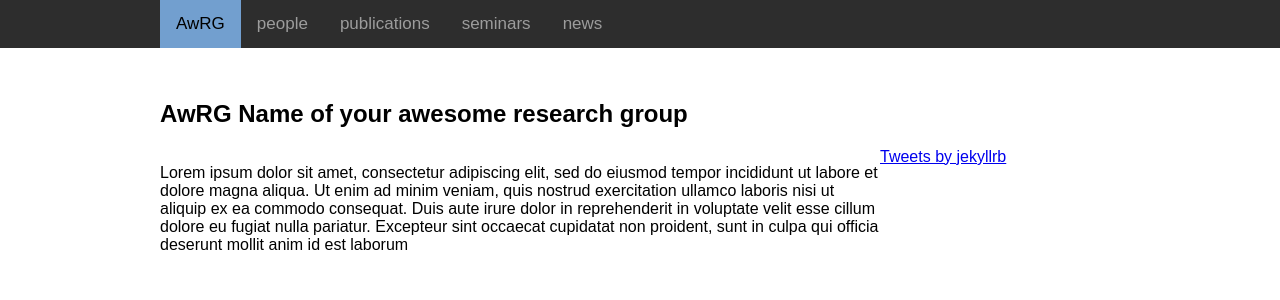
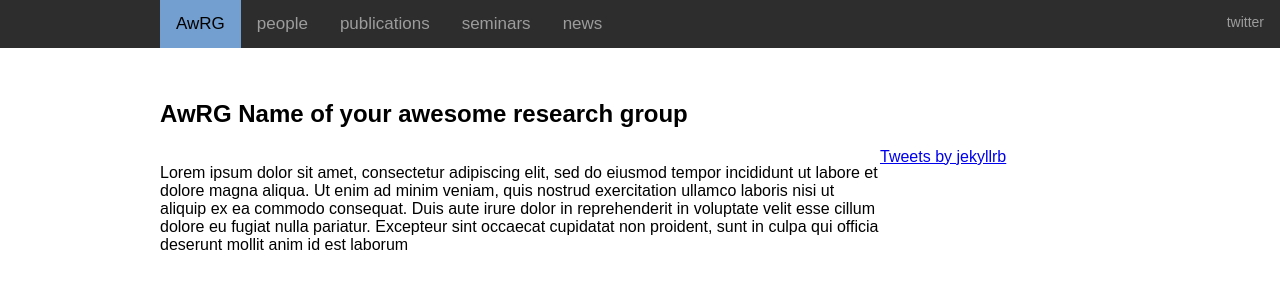
Before and after one commit to gherardovarando/web-group-template, a Jekyll site: the page built from index.md, in a window 1280 px wide. Shown: the top 300 px of the page. Built offline with Jekyll 4.4.1, drawn with Linux system fonts in a browser that asks for light colours; comment, search, counter and statistics services are not loaded.

Commit message:
upd links

```diff
--- a/_config.yml
+++ b/_config.yml
@@ -97,3 +97,7 @@ roles:
       title: PostDoc
     - id: phd
       title: Phd student
+
+links:
+   - name: twitter
+     url: https://twitter.com/jekyllrb
--- a/_includes/topmenu.html
+++ b/_includes/topmenu.html
@@ -4,9 +4,12 @@
 	 <a {% if pg.url == page.url %} class = "active" ,{% endif %} href="{{ pg.url | relative_url }}">{{ pg.title }}</a>
 	 {% endunless %}{% endif %}
     {% endfor %}
+
+    <div class="plinks">
       {% for link in site.links %}
-    <a class = "plink", href = "{{ link.link }}">{{ link.name }}</a>
+    <a class = "plink" href = "{{ link.url }}">{{ link.name }}</a>
     {% endfor %}
+    </div>
   <a href="javascript:void(0);" class="menubutton" onclick="myFunction()">
     menu
   </a>
--- a/assets/style/style.css
+++ b/assets/style/style.css
@@ -122,10 +122,6 @@ div.title {
   font-size: 17px;
 }
 
-.topnav  a.plink {
- float: right
-}
-
 
 /* Change the color of links on hover */
 .topnav a:hover {
@@ -139,18 +135,18 @@ div.title {
   color: black;
 }
 
-.topnav div.links {
+.topnav div.plinks {
   float: right;
   padding-left:160px;
   padding-right:160px;
 }
 
-.topnav a.link {
+.topnav a.plink {
 	float: right;
         font-size: 14px;
 }
 
-.topnav a.link:hover {
+.topnav a.plink:hover {
 	background-color: #2E3436;
 	color: white;
 }
```
